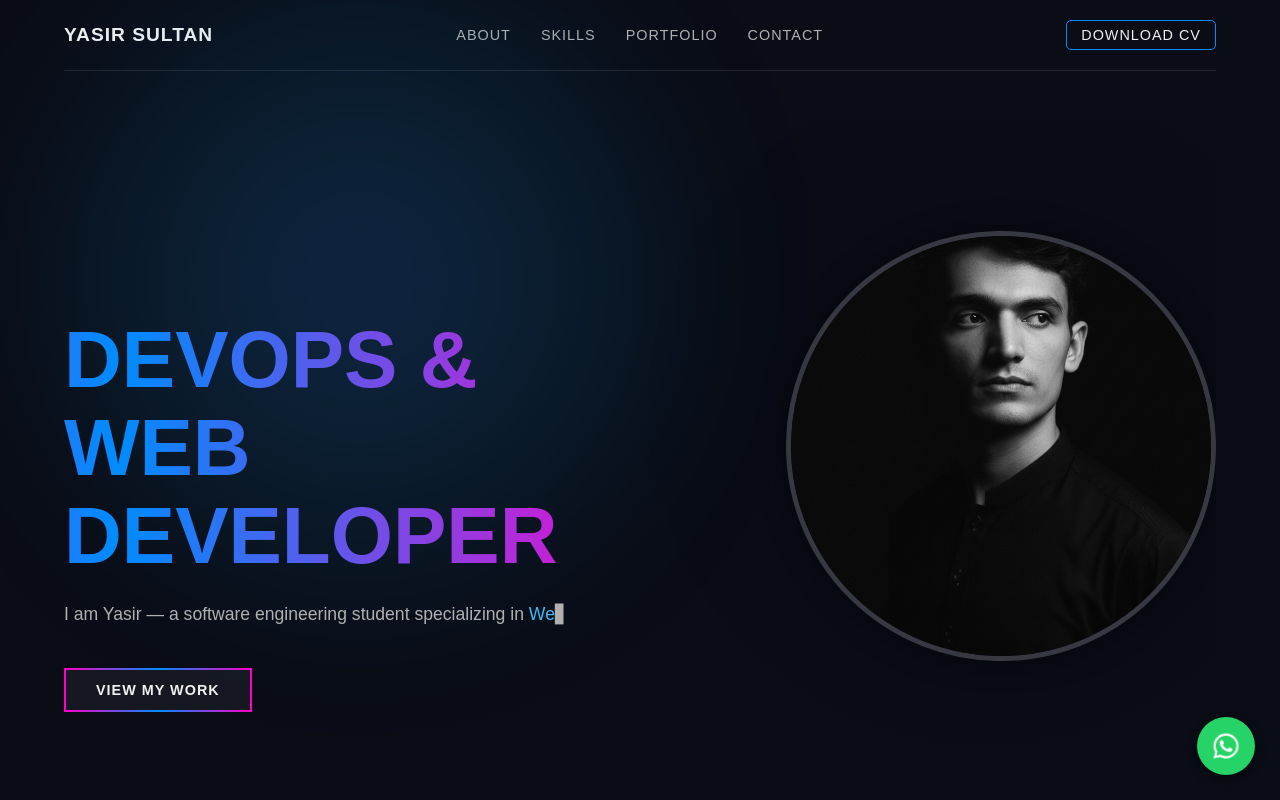
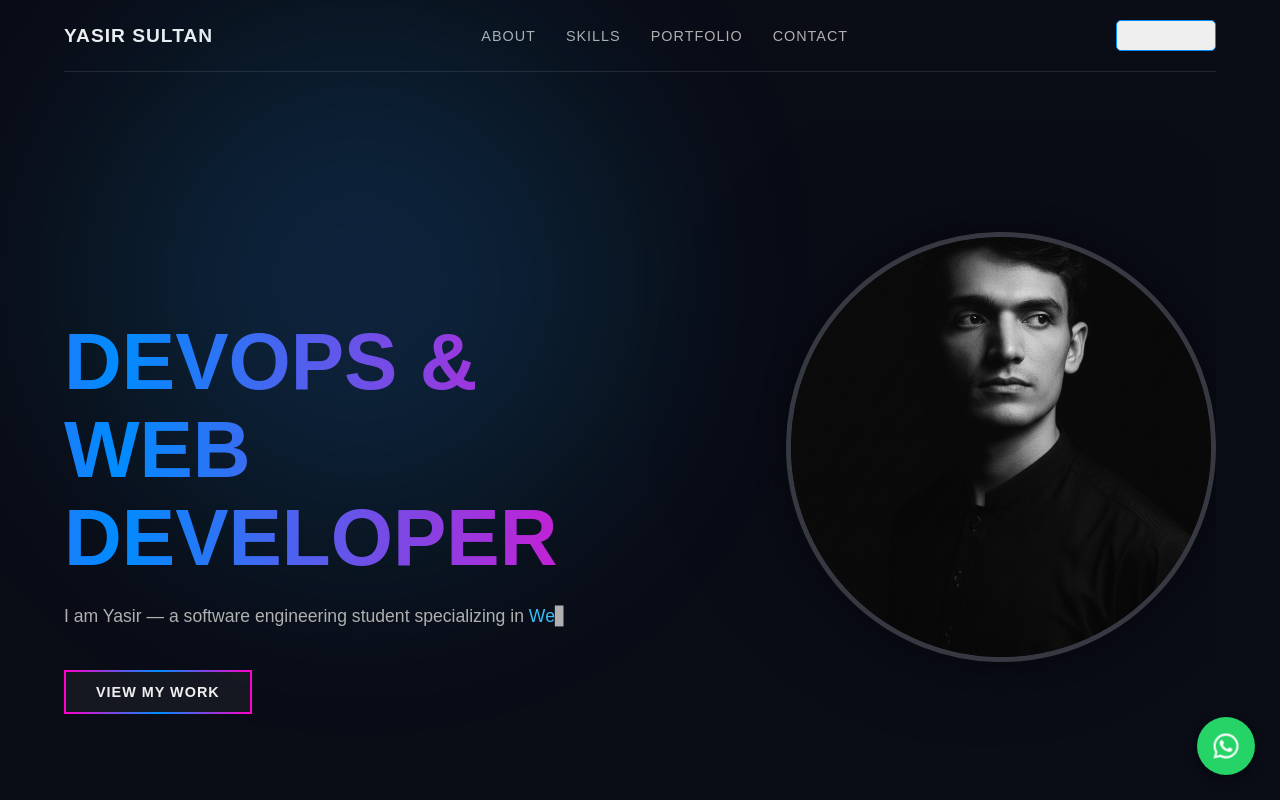
Before and after one commit to sultanyaso/my-portfolio, a React (Create React App) app: page / in a window 1280 px wide. Shown: the top 800 px of the page. Built offline with nearby package versions, Linux system fonts and the light colour scheme.

Commit message:
Add View option for CV

```diff
--- a/src/components/Header.js
+++ b/src/components/Header.js
@@ -1,11 +1,24 @@
 // /src/components/Header.js
 
-import React, { useEffect, useState, useMemo } from "react";
+import React, { useEffect, useState, useMemo, useRef } from "react";
 import "../../src/Hero.css";
 import profilePic from "./yasirSultan.png";
 import { FaChevronDown } from "react-icons/fa";
 
 const Header = () => {
+  const [isCvOpen, setIsCvOpen] = useState(false);
+  const dropdownRef = useRef(null);
+
+  // --- Close dropdown when clicking outside ---
+  useEffect(() => {
+    const handleClickOutside = (event) => {
+      if (dropdownRef.current && !dropdownRef.current.contains(event.target)) {
+        setIsCvOpen(false);
+      }
+    };
+    document.addEventListener("mousedown", handleClickOutside);
+    return () => document.removeEventListener("mousedown", handleClickOutside);
+  }, []);
 
   // --- Ribbon Wave Trail Effect ---
   useEffect(() => {
@@ -35,7 +48,7 @@ const Header = () => {
     return () => window.removeEventListener("mousemove", smoothFollow);
   }, []);
 
-  // --- Typewriter Effect (Memoized subtitleParts) ---
+  // --- Typewriter Effect ---
   const subtitleParts = useMemo(() => [
     { text: "I am Yasir — a software engineering student specializing in ", color: "" },
     { text: "Web", color: "highlight-web" },
@@ -60,10 +73,9 @@ const Header = () => {
   const [writingForward, setWritingForward] = useState(true);
 
   useEffect(() => {
-    const typingSpeed = 100; // slower typing speed
+    const typingSpeed = 100;
     const timeout = setTimeout(() => {
       let currentLength = 0;
-
       const newParts = subtitleParts.map(p => {
         if (writingForward) {
           if (currentLength >= charIndex + 1) return { ...p, text: "" };
@@ -93,7 +105,7 @@ const Header = () => {
       if (writingForward) {
         if (charIndex + 1 >= flatText.length) {
           setWritingForward(false);
-          setTimeout(() => setCharIndex(charIndex), 1000); // pause at full text
+          setTimeout(() => setCharIndex(charIndex), 1000);
         } else {
           setCharIndex(charIndex + 1);
         }
@@ -122,9 +134,39 @@ const Header = () => {
           <li><a href="#projects">PORTFOLIO</a></li>
           <li><a href="#contact">CONTACT</a></li>
         </ul>
-        <a href="CV_Yasir.pdf" download= "Yasir_Sultan_CV.pdf" className="download-cv">
-          DOWNLOAD CV
-        </a>
+
+        {/* --- Dropdown CV Section --- */}
+       <div className="cv-dropdown-container" ref={dropdownRef}>
+  <button
+    className="download-cv dropdown-btn"
+    onClick={() => setIsCvOpen(!isCvOpen)}
+  >
+    MY CV <FaChevronDown className={`chevron ${isCvOpen ? 'rotate' : ''}`} />
+  </button>
+
+  {isCvOpen && (
+    <div className="cv-dropdown-menu">
+      {/* View Option - Fixed Path */}
+      <a
+        href={`${process.env.PUBLIC_URL}/CV_Yasir.pdf`}
+        target="_blank"
+        rel="noopener noreferrer"
+        onClick={() => setIsCvOpen(false)}
+      >
+        View CV
+      </a>
+
+      {/* Download Option - Fixed Path */}
+      <a
+        href={`${process.env.PUBLIC_URL}/CV_Yasir.pdf`}
+        download="Yasir_Sultan_CV.pdf"
+        onClick={() => setIsCvOpen(false)}
+      >
+        Download CV
+      </a>
+    </div>
+  )}
+</div>
       </nav>
 
       {/* --- Hero Content --- */}
```
